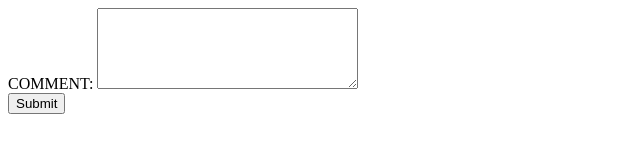
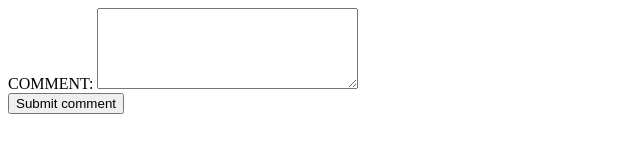
Before and after one commit to devunandu/Web-assignment-devanandanr, a plain HTML site: page Textarea.html in a window 1280 px wide. Shown: the whole page, without its empty margins (0-640 px from the left). Drawn offline with Linux system fonts and the light colour scheme.

Commit message:
Change submit button text to 'Submit comment'

```diff
--- a/Textarea.html
+++ b/Textarea.html
@@ -8,7 +8,7 @@
         <label for="comment">COMMENT:</label>
           <textarea id="comment" name="comment" rows="5" cols="30"> </textarea>
         <br>
-        <input type="submit" value="Submit">
+        <input type="submit" value="Submit comment">
       </form>
     </body>
   </html>
```
